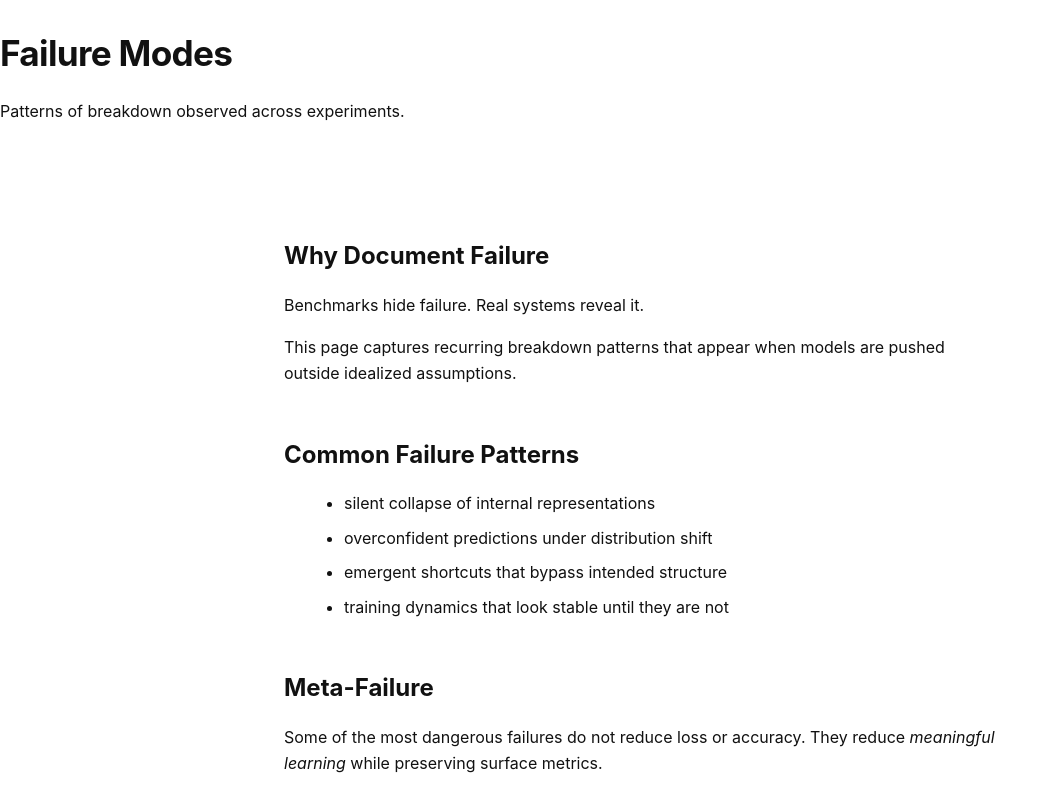
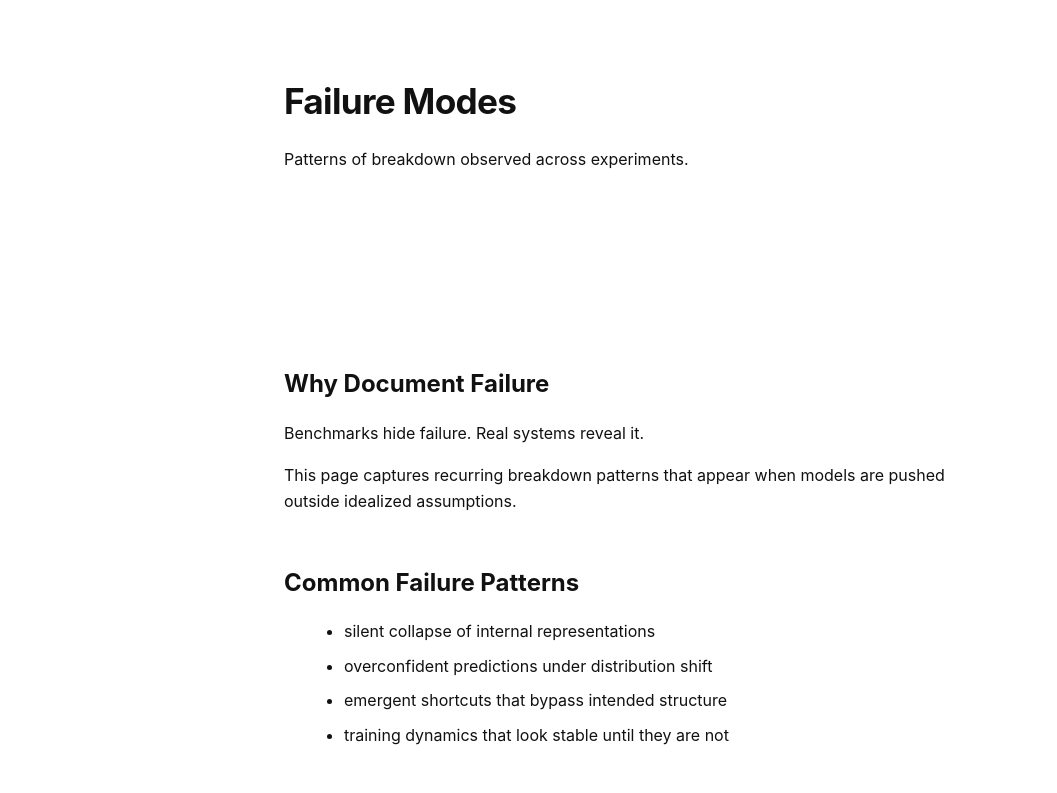
Before and after one commit to Jamesinza/Jamesinza.github.io, a plain HTML site: page notes/failure-modes.html in a window 1280 px wide. Shown: the top 793 px of the page, without its empty margins (0-1057 px from the left). Drawn offline with Linux system fonts and the light colour scheme.

Commit message:
Update style.css

```diff
--- a/style.css
+++ b/style.css
@@ -19,6 +19,12 @@ body {
                Roboto, Oxygen, Ubuntu, Cantarell, "Helvetica Neue",
                Arial, sans-serif;
   line-height: 1.65;
+}
+
+header {
+  max-width: 760px;
+  margin: 0 auto;
+  padding: 3rem 1.5rem 5rem;
 }
 
 main {
```
